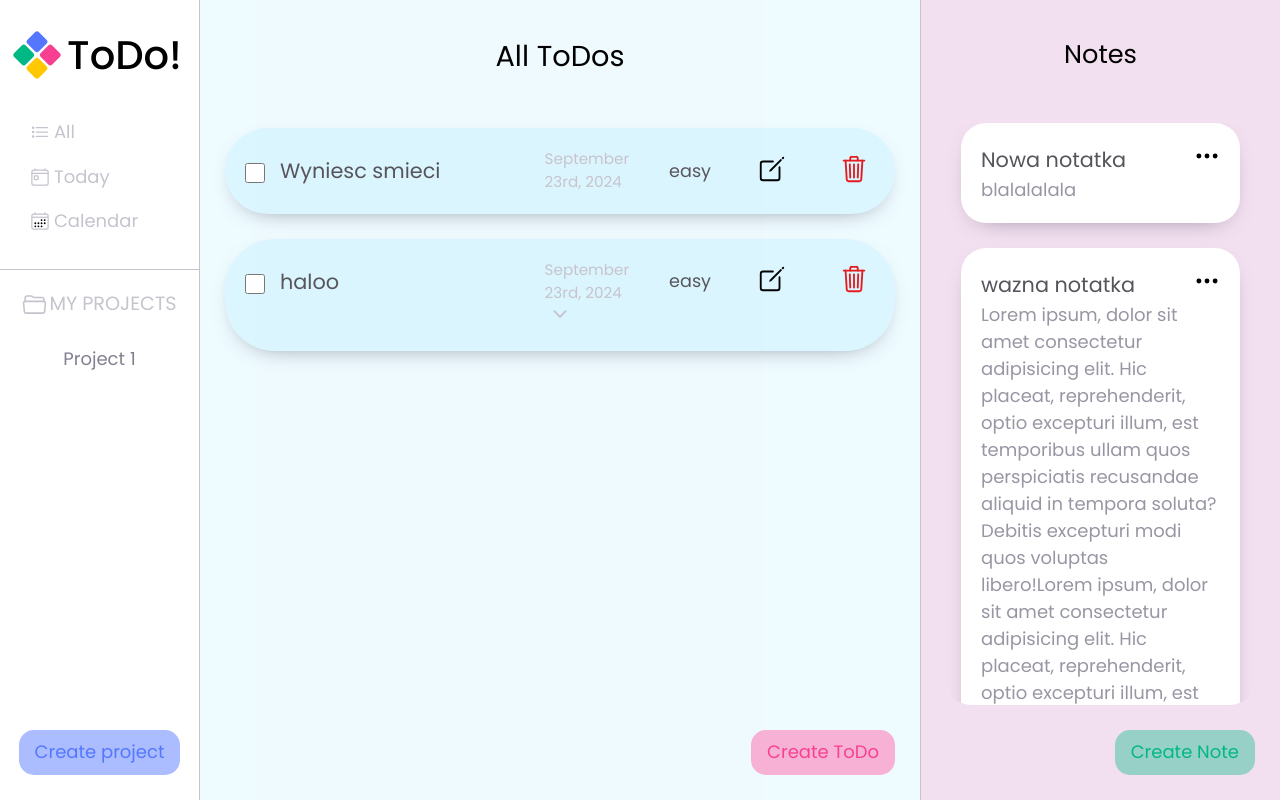
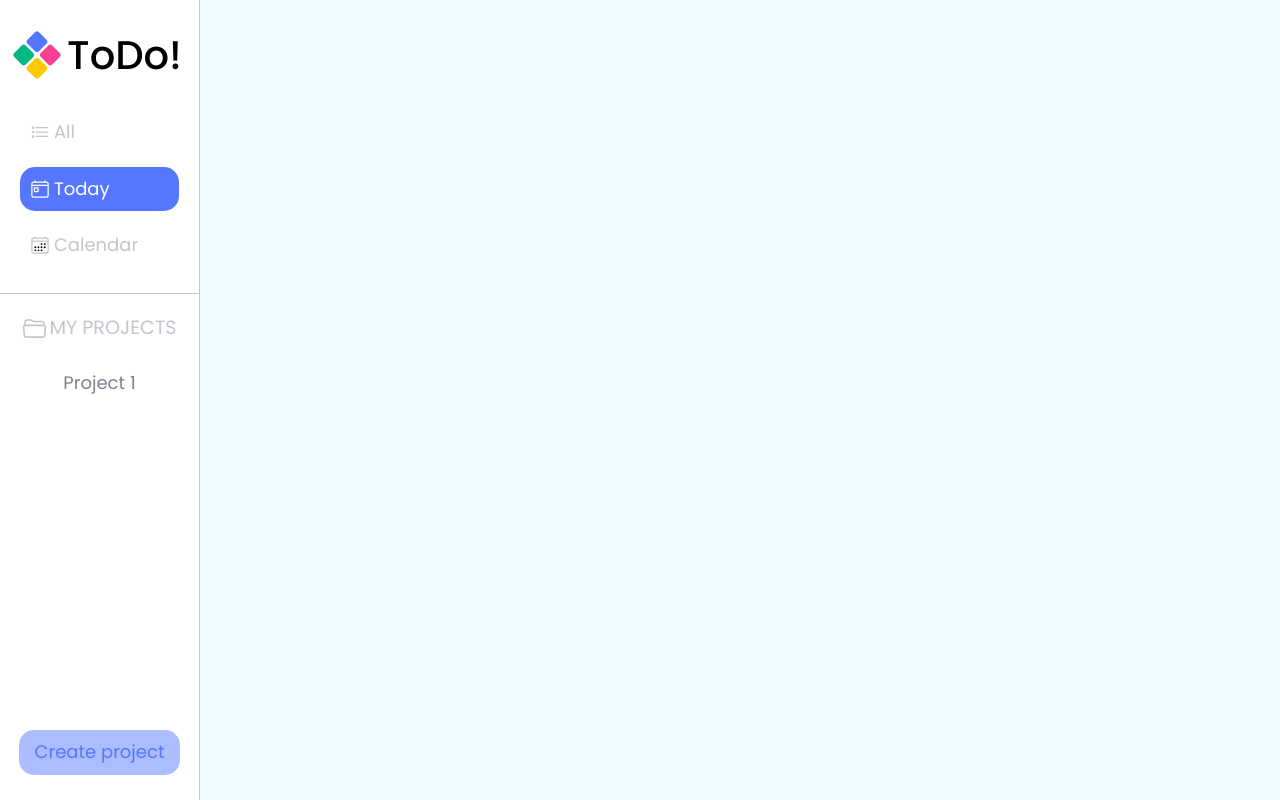
Before and after one commit to dawidtt/todo-app-odin, a website built with webpack: page src/template.html in a window 1280 px wide. Both pictures are taken after a click on the button "Today". Built offline with nearby package versions, Linux system fonts and the light colour scheme.

Commit message:
Create functionality to switch between tabs

```diff
--- a/src/all-todos-section/expand-todo.js
+++ b/src/all-todos-section/expand-todo.js
@@ -9,9 +9,7 @@ export function openTodo(numberInNodeArray) {
   const todosContainersArray = Array.from(todosContainersNodeList);
   const todosDescriptionArray = Array.from(todosDescriptionNodeList);
   const todosSwtichIconArray = Array.from(todosSwtichIconNodeList);
-  console.log(todosDescriptionArray);
 
-  console.log(todosSwtichIconArray);
   todosContainersArray[numberInNodeArray].classList.toggle("open");
   todosDescriptionArray[numberInNodeArray].classList.toggle("open");
   todosSwtichIconArray[numberInNodeArray].classList.toggle("open");
--- a/src/index.js
+++ b/src/index.js
@@ -1,3 +1,4 @@
 import "./template.css";
 import * as allTodosDom from "./all-todos-section/all-todos-dom.js";
 import * as notesDom from "./notes-section/notes-dom.js";
+import * as switchTabs from "./switch-tabs.js";
--- a/src/notes-section/notes-dom.js
+++ b/src/notes-section/notes-dom.js
@@ -45,4 +45,3 @@ export function renderNotesContainer() {
   notesWrapper.appendChild(addNoteContainer);
   mainPath.appendChild(notesWrapper);
 }
-renderNotesContainer();
--- /dev/null
+++ b/src/switch-tabs.js
@@ -0,0 +1,19 @@
+import { todosArr, generateAllTodos } from "./all-todos-section/all-todos-dom";
+function switchTabs(e) {
+  const mainPath = document.querySelector("main");
+  const navBtnsNodeList = document.querySelectorAll("nav button");
+  const navBtnsArray = Array.from(navBtnsNodeList);
+  for (const navBtn of navBtnsArray) {
+    navBtn.classList.remove("nav-section-checked");
+  }
+  mainPath.innerHTML = "";
+  e.srcElement.classList.add("nav-section-checked");
+}
+const all = document.querySelector("#all-btn");
+const today = document.querySelector("#today-btn");
+const calendar = document.querySelector("#calendar-btn");
+all.classList.add("nav-section-checked");
+all.addEventListener("click", switchTabs);
+all.addEventListener("click", () => generateAllTodos(todosArr));
+today.addEventListener("click", switchTabs);
+calendar.addEventListener("click", switchTabs);
--- a/src/template.css
+++ b/src/template.css
@@ -222,6 +222,9 @@ nav button {
   display: flex;
   gap: 4px;
 }
+.nav-btn + .nav-btn {
+  margin-top: 12px;
+}
 nav button svg {
   width: 20px;
 }
@@ -289,3 +292,9 @@ nav button:hover {
   color: #ffffff;
   cursor: pointer;
 }
+
+.nav-section-checked {
+  cursor: pointer;
+  background-color: #5577ff;
+  color: #ffffff;
+}
--- a/src/template.html
+++ b/src/template.html
@@ -70,7 +70,7 @@
           <h1>ToDo!</h1>
         </header>
         <nav>
-          <button>
+          <button id="all-btn" class="nav-btn">
             <svg
               xmlns="http://www.w3.org/2000/svg"
               class="ionicon"
@@ -117,7 +117,7 @@
             </svg>
             All
           </button>
-          <button>
+          <button id="today-btn" class="nav-btn">
             <svg
               xmlns="http://www.w3.org/2000/svg"
               class="ionicon"
@@ -165,7 +165,7 @@
             </svg>
             Today
           </button>
-          <button>
+          <button id="calendar-btn" class="nav-btn">
             <svg
               xmlns="http://www.w3.org/2000/svg"
               class="ionicon"
```
Also changed, not shown: src/all-todos-section/all-todos-dom.js.
